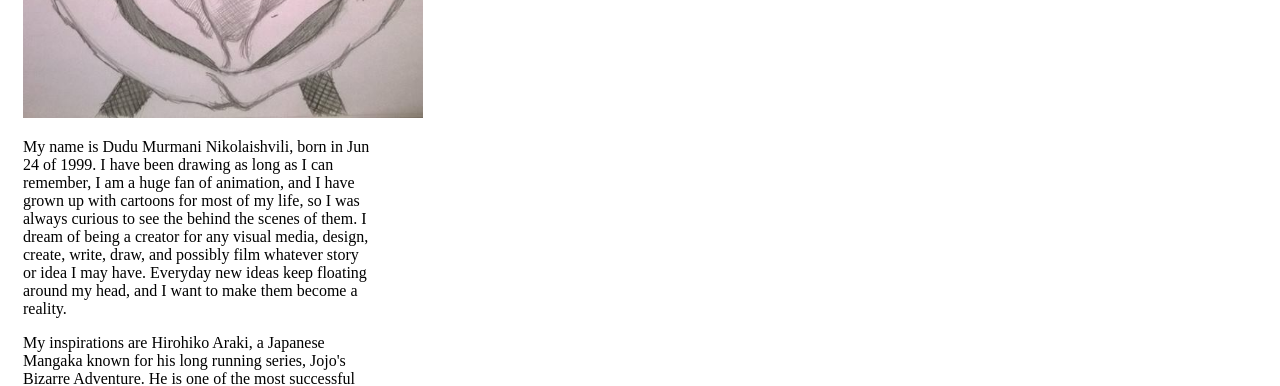
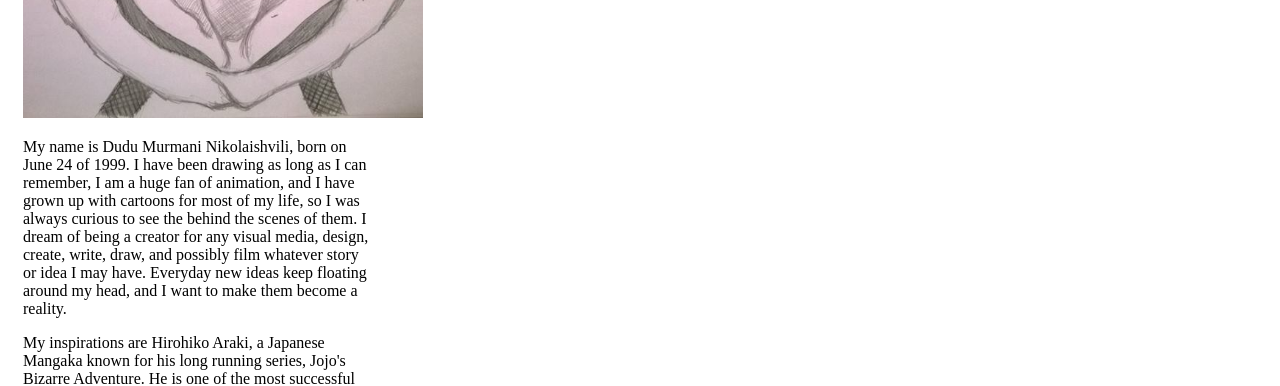
Before and after one commit to Dnikola99/Dnikola99.github.io, a plain HTML site: page about.html in a window 1280 px wide. Shown: the part 780-1166 px from the top of the page. Drawn offline with Linux system fonts and the light colour scheme.

Commit message:
Add files via upload

```diff
--- a/about.html
+++ b/about.html
@@ -30,7 +30,7 @@
 			<div id="about-col-2-col-2">
 						<div>
 									<img src="me.jpg" class="rotateimg270">
-										<p> My name is Dudu Murmani Nikolaishvili, born in Jun 24 of 1999. I have been drawing as long as I can remember, I am a huge fan of animation, and I have grown up with cartoons for most of my life, so I was always curious to see the behind the scenes of them. I dream of being a creator for any visual media, design, create, write, draw, and possibly film whatever story or idea I may have. Everyday new ideas keep floating around my head, and I want to make them become a reality.  </p>
+										<p> My name is Dudu Murmani Nikolaishvili, born on June 24 of 1999. I have been drawing as long as I can remember, I am a huge fan of animation, and I have grown up with cartoons for most of my life, so I was always curious to see the behind the scenes of them. I dream of being a creator for any visual media, design, create, write, draw, and possibly film whatever story or idea I may have. Everyday new ideas keep floating around my head, and I want to make them become a reality.  </p>
 										<p> My inspirations are Hirohiko Araki, a Japanese Mangaka known for his long running series, Jojo's Bizarre Adventure. He is one of the most successful mangakas, even having his artwork is in the Louvre. His colorful, dynamic, and distinctive styles make him one of the most recognizable Mangakas in the world. Mike Mignola, an An American Comic Book Artist, best known for his long running comic book series Hellboy. His distinctive artstyle is recognizable for comic book readers, with his spectacular shading style, gothic atmosphere, and superb designs made him as one of my biggest influences. And Jean Giraud, better known under his pseudonym Moebius, was a French artist who has garnered acclaim from his artwork. His use of size, colors, and detail give his artwork an almost ethereal look, making it feel like a dream. He has also worked on various storyboards and concept designs to classics such as Alien, Tron, The Fifth Element and The Abyss.</p>
 			</div> 						<p> My greatest hope in life is to create artwork that can influence a huge variety of people to get into drawing and creating what they want.</p>
 
```
